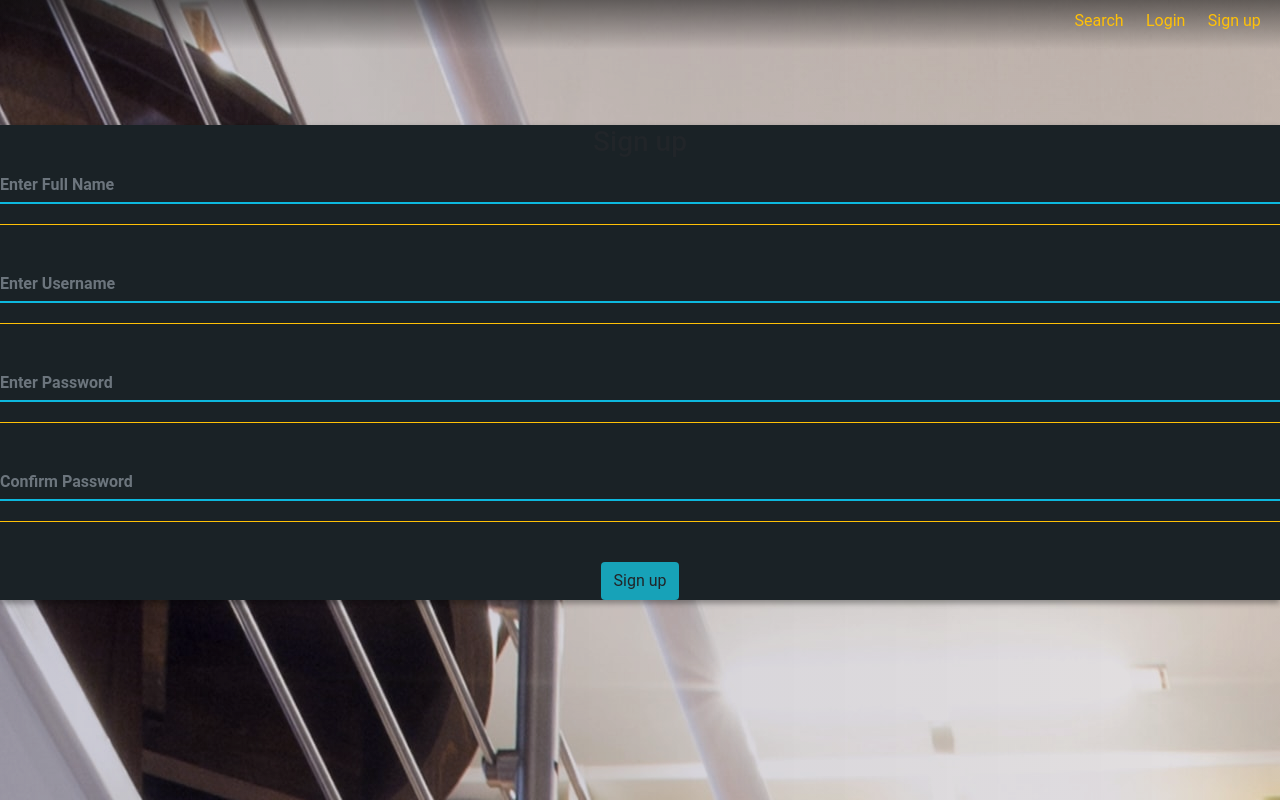
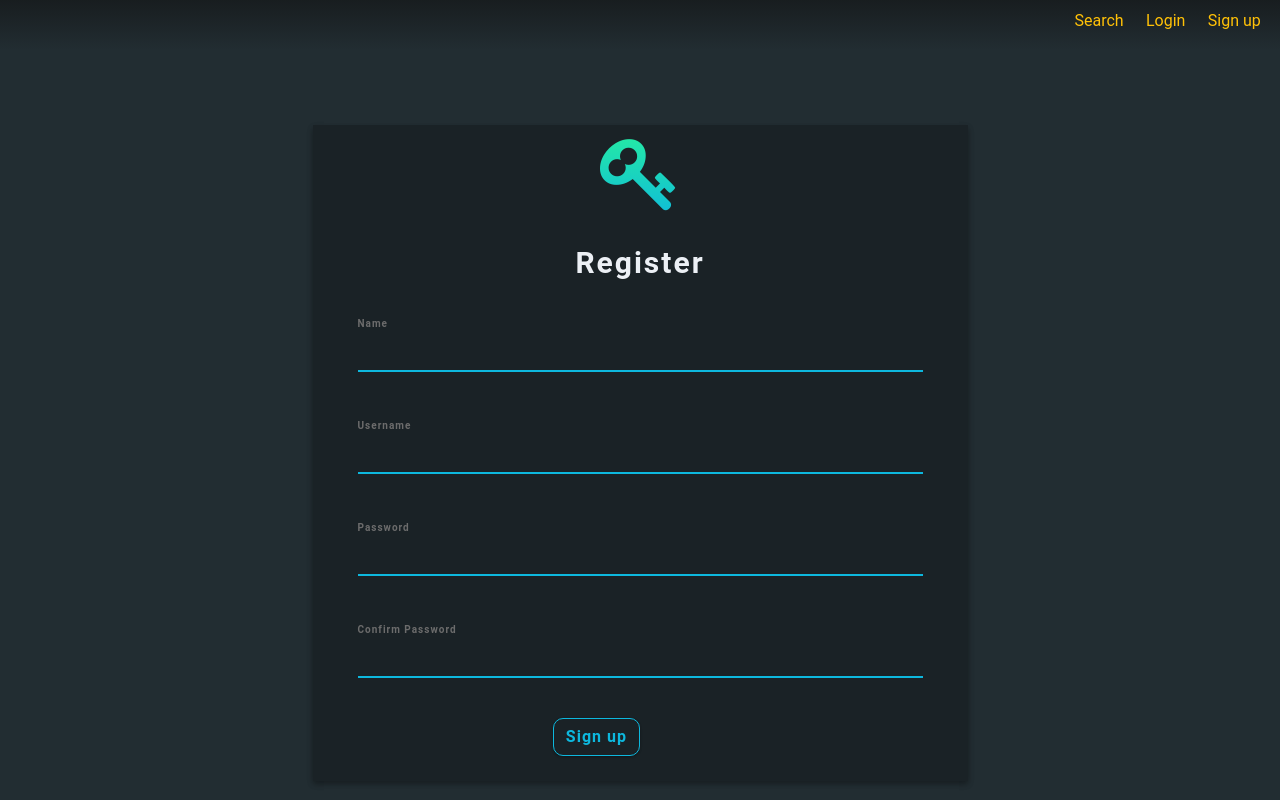
Before and after one commit to Lingerew711/Book_Rating, a Flask app: page /register in a window 1280 px wide. Run offline with Flask 2, Linux system fonts and the light colour scheme; some libraries are stand-ins or nearby versions.

Commit message:
[signup] form modified

```diff
--- a/templates/signup.html
+++ b/templates/signup.html
@@ -1,26 +1,7 @@
 {% extends 'layout.html' %} {%block title%}Signup{%endblock%}{% block template %}
-<style>
-body {
-    background-image: linear-gradient(
-        to right,
-        rgba(13, 6, 54, 0.219),
-        rgba(43, 5, 5, 0.123)
-      ),
-      url("{{url_for('static',filename='images/store.jpg')}}");
-  }
-  .left{
-    background-repeat: no-repeat;
-    background-image: linear-gradient(
-        to right,
-        rgba(13, 6, 54, 0.219),
-        rgba(43, 5, 5, 0.123)
-      ),
-      url("{{url_for('static',filename='images/baby.png')}}");
-  }
-</style>
 
 <div class="mycontainer">
-    <div class="left">
+    <!-- <div class="left">
       <div>
       </div>
     </div>
@@ -80,6 +61,83 @@ body {
           </form>
         </div>
       </div>
-    </div>
+    </div> -->
+
+
+
+    <div class="row">
+      <div class="col-lg-3 col-md-2"></div>
+      <div class="col-lg-6 col-md-8 login-box">
+          <div class="col-lg-12 login-key">
+              <i class="fa fa-key" aria-hidden="true"></i>
+          </div>
+          <div class="col-lg-12 login-title">
+              Register
+          </div>
+
+          <div class="col-lg-12 login-form">
+              <div class="col-lg-12 login-form">
+                  <form method="POST" action="{{ url_for('register', next=next) }}" >
+                    <div class="form-group">
+                      <label class="form-control-label">Name</label>
+                      <input
+                      type="text"
+                      class="form-control"
+                      id="exampleInputEmail1"
+                      pattern="[a-zA-Z0-9\s]+"
+                      required
+                      name="name"
+                    />
+                  </div>
+                      <div class="form-group">
+                          <label class="form-control-label">Username</label>
+                          <input
+                type="text"
+                class="form-control"
+                id="exampleInputEmail1"
+
+                pattern="[a-zA-Z0-9]+"
+                required
+                name="username"
+              />
+                      </div>
+                      <div class="form-group">
+                          <label class="form-control-label">Password</label>
+                          <input
+                type="password"
+                class="form-control"
+                id="exampleInputPassword1"
+
+                required
+                name="password1"
+              />
+                      </div>
+                      <div class="form-group">
+                          <label class="form-control-label">Confirm Password</label>
+                          <input
+                type="password"
+                class="form-control"
+                id="exampleInputPassword2"
+
+                required
+                name="password2"
+              />
+                      </div>
+
+                      <div class="col-lg-12 loginbttm">
+                          <div class="col-lg-6 login-btm login-text">
+                              <!-- Error Message -->
+                          </div>
+                          <div class="col-lg-6 login-btm login-button">
+                              <button type="submit" class="btn btn-outline-primary" id="btnSubmit">Sign up</button>
+                          </div>
+                      </div>
+                  </form>
+              </div>
+          </div>
+          <div class="col-lg-3 col-md-2"></div>
+      </div>
+  </div>
+
   </div>
 {%endblock%}
```
